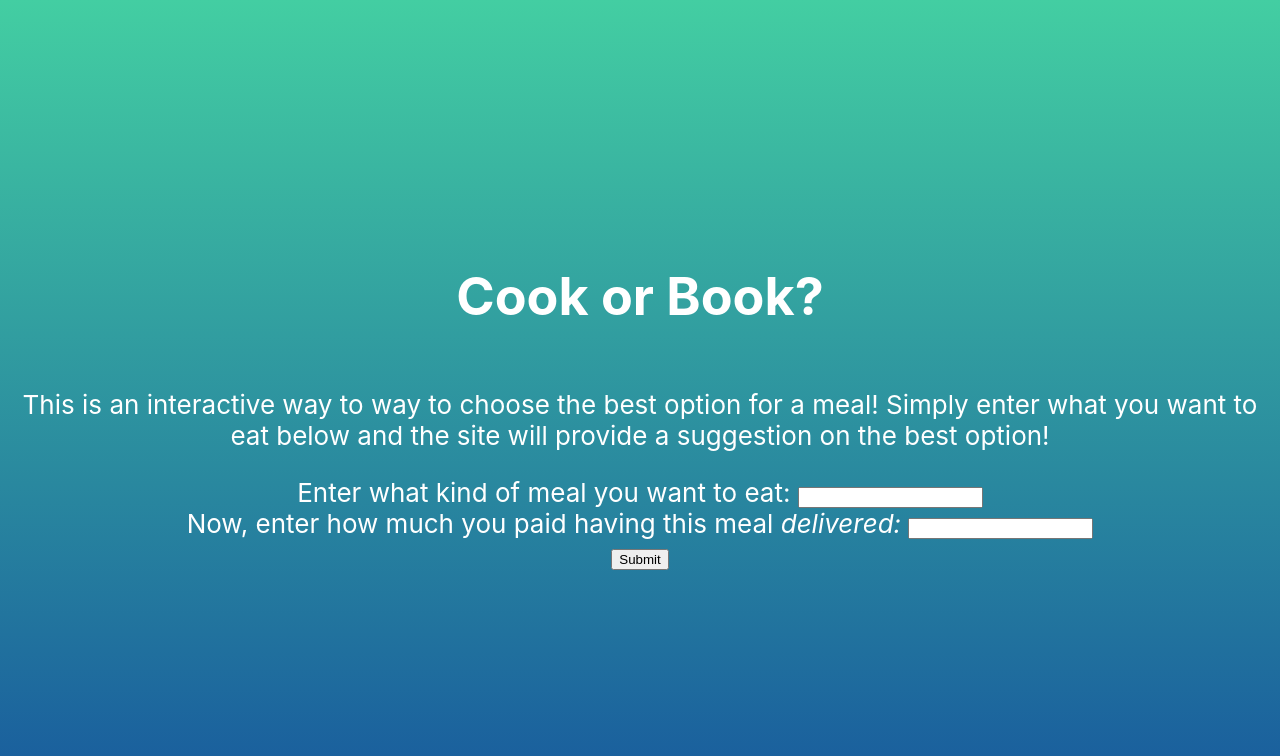
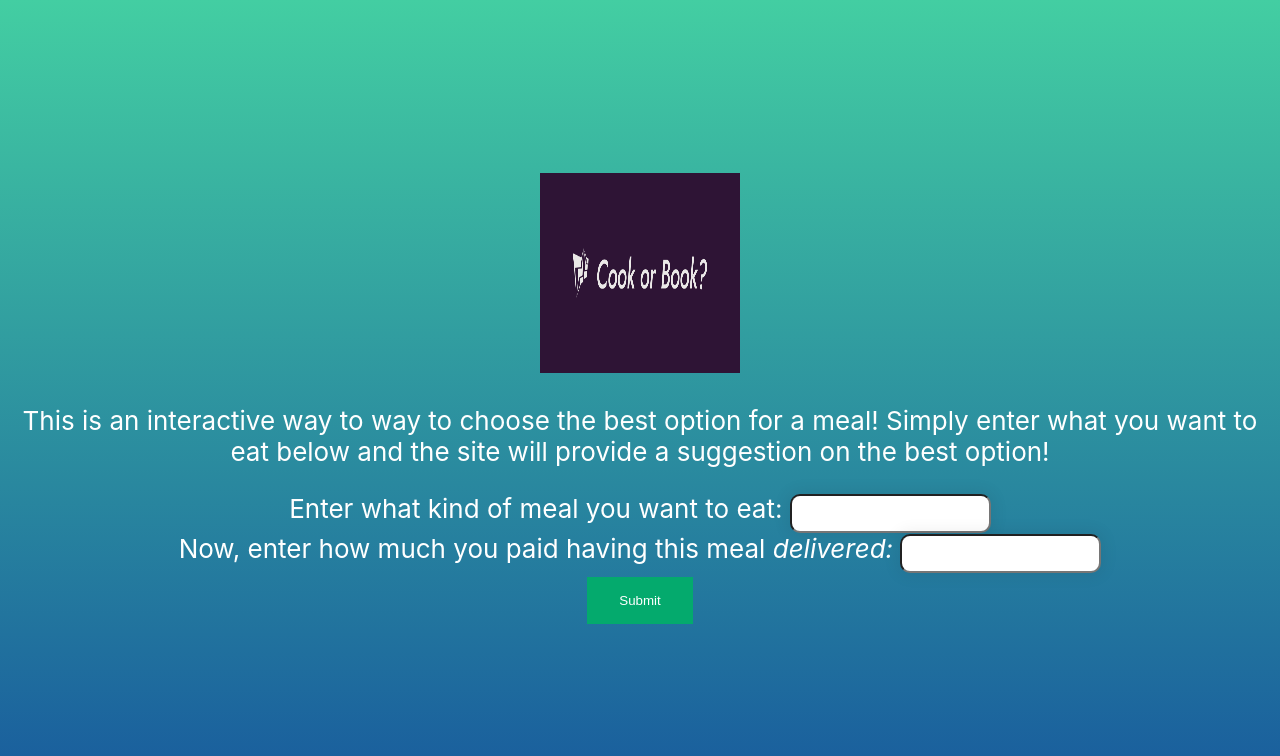
Before and after one commit to codecofee19/cookorbook, a React (Create React App) app: page / in a window 1280 px wide. Shown: the top 756 px of the page. Built offline with nearby package versions, Linux system fonts and the light colour scheme.

Commit message:
added logo and better styling

```diff
--- a/src/AddMeal.js
+++ b/src/AddMeal.js
@@ -77,7 +77,7 @@ const AddMeal = function() {
         <input type="text" id="meal" name="meal" value={query} onChange={(e) => setQuery(e.target.value)}/>
         <br/><label htmlFor="delivery">Now, enter how much you paid having this meal <em>delivered:</em> </label>
         <input type="text" id="delivery" name="delivery" value={delivermeal} onChange={(e) => setDeliver(e.target.value)}/>
-        <br/><input type="submit" id="submitmeal" name="submitmeal"/>
+        <br/>< input type="submit" id="submitmeal" className = "submitmeal" name="submitmeal"/>
         {delivermeal > 0 && <p>You paid ${delivermeal} to have this delivered.</p>}
         {price > 0 && <p>In comparison, if you were to get the ingredients for this meal from Walmart it would cost on average: ${price}</p>}
         {price > 0 && delivermeal > 0 && <p>The verdict is in you should go with {price < delivermeal ? "going to Walmart and getting the stuff." : "having it delivered"} </p>}
--- a/src/App.css
+++ b/src/App.css
@@ -1,19 +1,5 @@
 .App {
   text-align: center;
-}
-
-.App-logo {
-  height: 40vmin;
-  pointer-events: none;
-}
-
-@media (prefers-reduced-motion: no-preference) {
-  .App-logo {
-    animation: App-logo-spin infinite 20s linear;
-  }
-}
-
-.App-header {
   background-image: linear-gradient(#43cea2 ,#185a9d);
   min-height: 100vh;
   display: flex;
@@ -22,6 +8,18 @@
   justify-content: center;
   font-size: calc(10px + 2vmin);
   color: white;
+}
+
+.App-logo {
+  height: 200px;
+  width:200px;
+  pointer-events: none;
+}
+
+
+
+.App-logo {
+
 }
 
 
@@ -34,11 +32,23 @@
   color: #61dafb;
 }
 
-@keyframes App-logo-spin {
-  from {
-    transform: rotate(0deg);
-  }
-  to {
-    transform: rotate(360deg);
-  }
+
+input[type=text] {
+  padding:10px;
+  border-radius:10px;
+  box-shadow:0 0 15px 4px rgba(0,0,0,0.06);
 }
+
+input[type=submit] {
+  background-color: #04AA6D;
+  border: none;
+  color: white;
+  padding: 16px 32px;
+  text-decoration: none;
+  margin: 4px 2px;
+  cursor: pointer;
+}
+
+input[type=submit]:hover {
+  background-color: #61dafb;
+}
--- a/src/App.js
+++ b/src/App.js
@@ -1,16 +1,18 @@
 import AddMeal from './AddMeal';
 import './App.css';
+import logo from './cover.png';
 
 function App() {
   return (
-    <div className="App">
-      <header className="App-header">
-        <h1>Cook or Book?</h1>
+     <div className="App">
+      <header>
+        <img className ="App-logo" alt="logo" src={logo}/>
+        </header>
         <p>
           This is an interactive way to way to choose the best option for a meal! Simply enter what you want to eat below and the site will provide a suggestion on the best option!
         </p>
         <AddMeal/>
-      </header>
+
     </div>
   );
 }
```
Also changed, not shown: src/cover.png (added).
